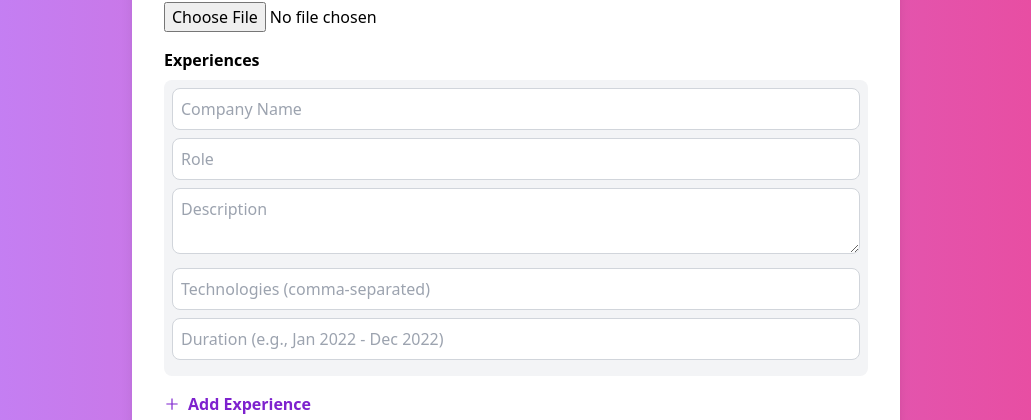
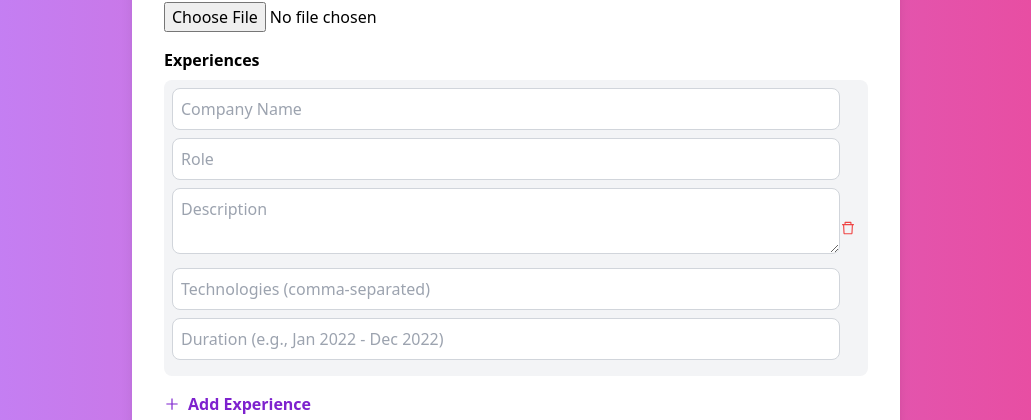
Before and after one commit to swanith1234/portfolioGenerator, a React (Vite) app in the folder client/: page /Portfolio-form in a window 1280 px wide. Shown: the part 494-914 px from the top of the page, without its empty margins (124-1155 px from the left). Built offline with nearby package versions, Linux system fonts and the light colour scheme.

Commit message:
modified portfolio

```diff
--- a/client/src/sections/portfolioForm.jsx
+++ b/client/src/sections/portfolioForm.jsx
@@ -368,7 +368,18 @@ function PortfolioForm() {
         {/* Experiences */}
         <label className="block font-semibold mb-2">Experiences</label>
         {formData.experiences.map((experience, index) => (
-          <div key={index} className="mb-4 p-2 bg-gray-100 rounded-lg">
+          <div
+            key={index}
+            className="flex flex-row-reverse mb-4 p-2 bg-gray-100 rounded-lg relative"
+          >
+            <button
+              type="button"
+              onClick={() => handleRemoveItem("experiences", index)}
+              className=" text-red-500 flex items-center"
+            >
+              <AiOutlineDelete className="mr-1" />
+            </button>
+            <div>
               <input
                 required
                 type="text"
@@ -379,7 +390,6 @@ function PortfolioForm() {
                 }
                 className="w-full mb-2 p-2 border border-gray-300 rounded-lg"
               />
-
               <input
                 required
                 type="text"
@@ -396,16 +406,6 @@ function PortfolioForm() {
                 }
                 className="w-full mb-2 p-2 border border-gray-300 rounded-lg"
               ></textarea>
-            {/* <input
-            required
-              type="text"
-              placeholder="Technologies (comma-separated)"
-              value={experience.technologies.join(', ')}
-              onChange={(e) =>
-                handleChange(e, 'experiences', index, 'technologies', e.target.value.split(','))
-              }
-              className="w-full mb-2 p-2 border border-gray-300 rounded-lg"
-            /> */}
               <input
                 required
                 type="text"
@@ -439,6 +439,7 @@ function PortfolioForm() {
                 }
                 className="w-full mb-2 p-2 border border-gray-300 rounded-lg"
               />
+            </div>
           </div>
         ))}
         <button
```
Lines whose indentation alone changed are shown as unchanged.
